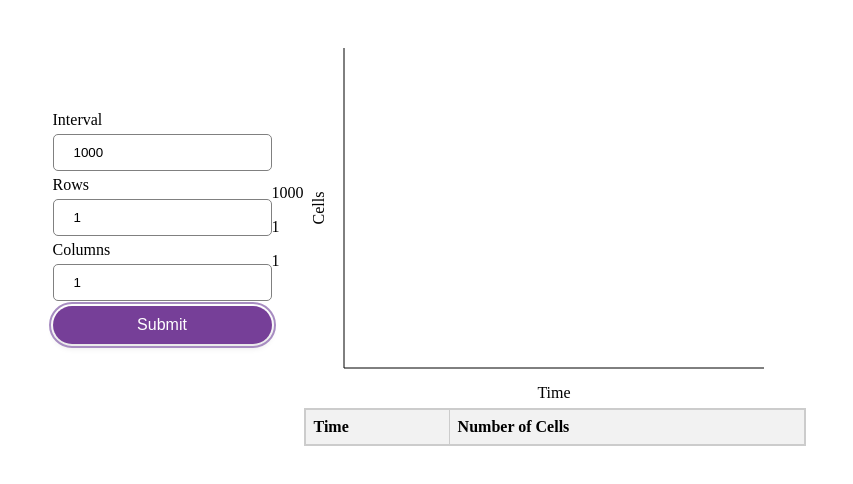
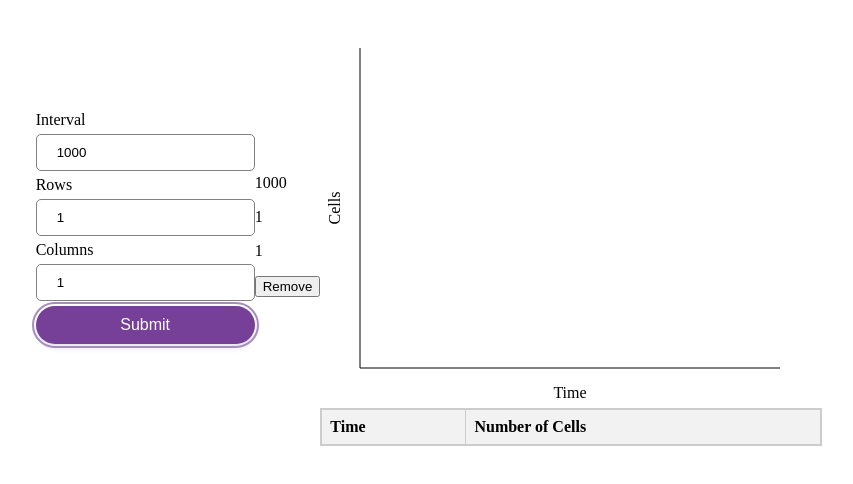
Before and after one commit to JackieLi565/cell-growth-sim, a React (Vite) app: page / in a window 1280 px wide. Both pictures are taken after a click on the button "Submit". Shown: the top 484 px of the page, without its empty margins (212-1065 px from the left). Built offline with nearby package versions, Linux system fonts and the light colour scheme.

Commit message:
fix remove history item

```diff
--- a/src/features/history/History.tsx
+++ b/src/features/history/History.tsx
@@ -2,7 +2,7 @@ import { FC } from "react";
 import { useHistory } from "./api/useHistory";
 
 export const History: FC = () => {
-  const { history } = useHistory();
+  const { history, remove } = useHistory();
   return (
     <div>
       {Object.entries(history).map(([id, value]) => (
@@ -10,6 +10,7 @@ export const History: FC = () => {
           <p>{value.interval}</p>
           <p>{value.rows}</p>
           <p>{value.cols}</p>
+          <button onClick={() => remove(id)}>Remove</button>
         </div>
       ))}
     </div>
--- a/src/features/history/HistoryContext.tsx
+++ b/src/features/history/HistoryContext.tsx
@@ -23,9 +23,9 @@ export const HistoryProvider = ({ children }: { children: ReactNode }) => {
   };
 
   const remove = (id: string) => {
-    const historyCopy = history;
-    delete historyCopy[id];
-    setValue(historyCopy);
+    // eslint-disable-next-line @typescript-eslint/no-unused-vars
+    const { [id]: _, ...rest } = history;
+    setValue(rest);
   };
 
   return (
```
